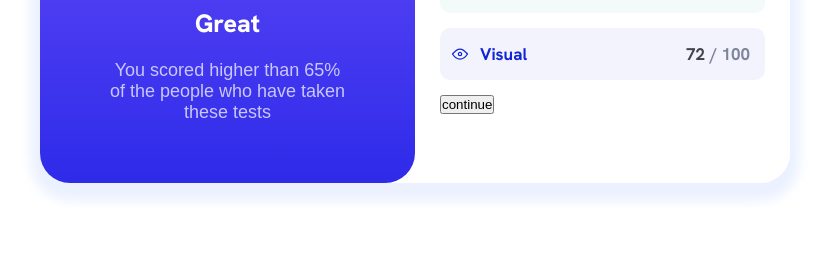
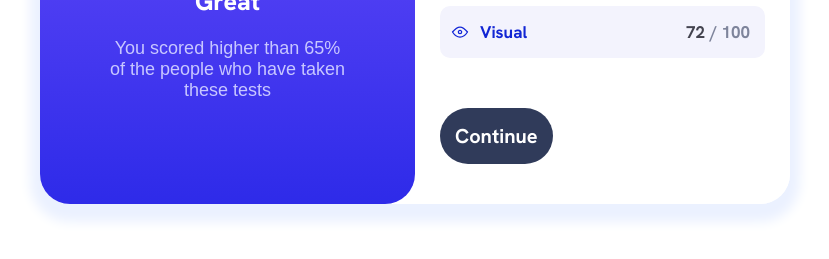
Before and after one commit to alaa-mekibes/Results-summary-component-frontend-mentor, a plain HTML site: page index.html in a window 1280 px wide. Shown: the part 443-702 px from the top of the page, without its empty margins (225-1054 px from the left). Drawn offline with Linux system fonts and the light colour scheme; a web font is replaced by a local one.

Commit message:
Update style.css

```diff
--- a/css/style.css
+++ b/css/style.css
@@ -46,7 +46,7 @@
 }
 body {
         font-family: 'Hanken Grotesk', sans-serif;
-        height: 100vh;
+        min-height: 100vh;
         display: flex;
         justify-content: center;
         align-items: center
@@ -129,7 +129,7 @@ body {
 /* Start Right Box */
 .box-right {
         background-color: var(--White);
-        border-radius: var(--border-r);;
+        border-radius: 0px;
         padding: var(--padding-box);
         flex-basis: 50%
 }
@@ -192,9 +192,9 @@ body {
         position: absolute;
         right: 15px
 }
-.box-right a {
+.box-right button {
         display: block;
-        text-decoration: none;
+        all: unset;
         color: var(--White);
         font-size: 1.25rem;
         font-weight: 700;
@@ -205,13 +205,14 @@ body {
         background-color: var(--Dark-gray-blue);
         margin-block-start: 1.875rem
 }
-.box-right a:hover {
+.box-right button:hover {
         background-color: var(--Light-royal-blue-background)
 }
 
 @media (min-width: 48rem) {
         .box {flex-direction: row}
         .box-left {border-radius: var(--border-r)}
+        .box-right {border-radius: var(--border-r)}
         .box-right ul li {padding: 0.938rem 2.5rem}
-        .box-right a {margin-block-start: 2.188rem}
+        .box-right button {margin-block-start: 2.188rem}
 }
```
